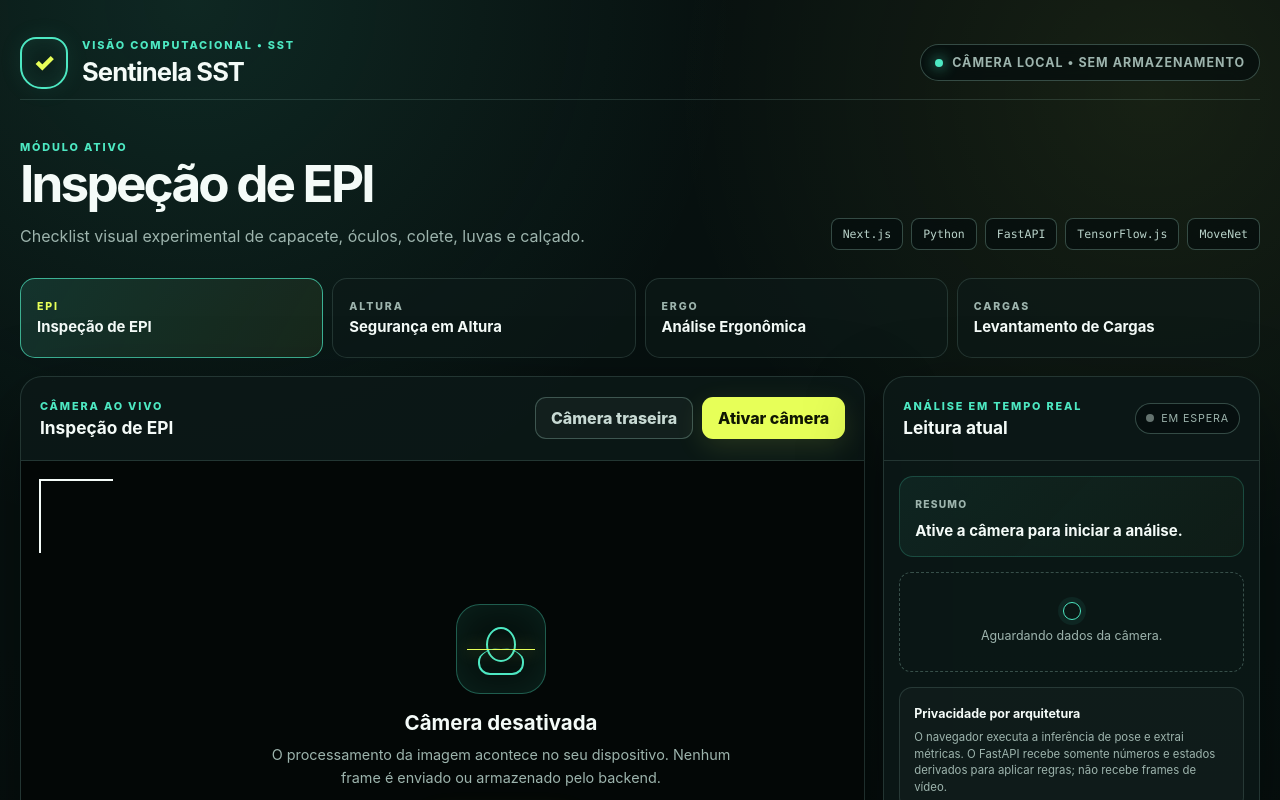
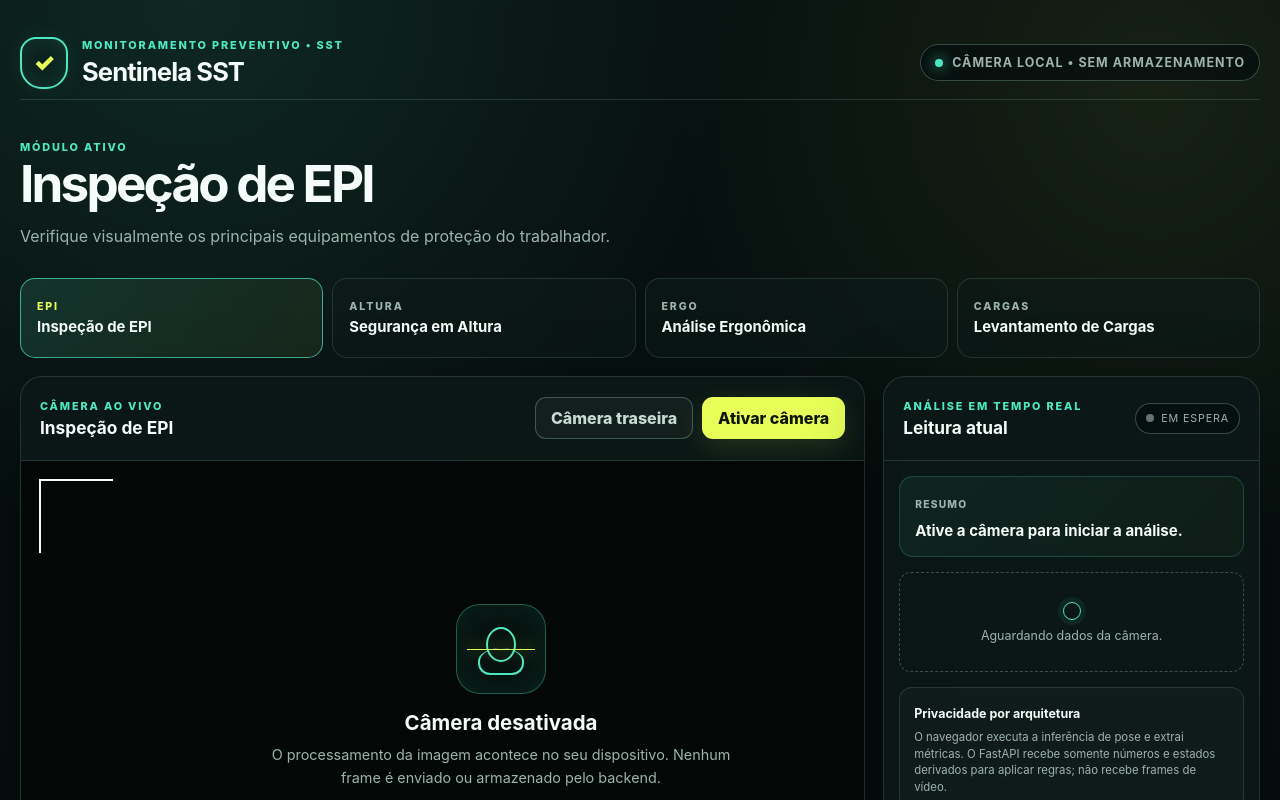
Before and after one commit to leoo1992/sentinela-sst, a Next.js app: page / in a window 1280 px wide. Shown: the top 800 px of the page. Built offline with nearby package versions, Linux system fonts and the light colour scheme.

Commit message:
feat: adapta interface para profissional de segurança do trabalho

```diff
--- a/components/SentinelaApp.tsx
+++ b/components/SentinelaApp.tsx
@@ -5,10 +5,10 @@ import VisionCamera from './VisionCamera';
 import type { ModuleId } from '@/lib/types';
 
 const modules: Array<{ id: ModuleId; label: string; eyebrow: string; description: string }> = [
-  { id: 'epi', label: 'Inspeção de EPI', eyebrow: 'EPI', description: 'Checklist visual experimental de capacete, óculos, colete, luvas e calçado.' },
-  { id: 'altura', label: 'Segurança em Altura', eyebrow: 'ALTURA', description: 'Pessoa, capacete e proximidade com uma zona virtual de borda.' },
-  { id: 'ergonomia', label: 'Análise Ergonômica', eyebrow: 'ERGO', description: 'Pose, ângulos corporais, inclinação de tronco, pescoço e assimetrias.' },
-  { id: 'cargas', label: 'Levantamento de Cargas', eyebrow: 'CARGAS', description: 'Fase do movimento, flexão de tronco, joelhos e assimetria corporal.' },
+  { id: 'epi', label: 'Inspeção de EPI', eyebrow: 'EPI', description: 'Verifique visualmente os principais equipamentos de proteção do trabalhador.' },
+  { id: 'altura', label: 'Segurança em Altura', eyebrow: 'ALTURA', description: 'Acompanhe a aproximação do trabalhador de uma área de risco e a presença de capacete.' },
+  { id: 'ergonomia', label: 'Análise Ergonômica', eyebrow: 'ERGO', description: 'Observe postura, inclinação do tronco, pescoço, joelhos e possíveis assimetrias.' },
+  { id: 'cargas', label: 'Levantamento de Cargas', eyebrow: 'CARGAS', description: 'Acompanhe a postura durante o levantamento e identifique movimentos que exigem atenção.' },
 ];
 
 export default function SentinelaApp() {
@@ -20,7 +20,7 @@ export default function SentinelaApp() {
       <header className="topbar">
         <div className="brand">
           <span className="brandShield" aria-hidden="true"><span className="brandCheck">✓</span></span>
-          <div><p className="brandKicker">VISÃO COMPUTACIONAL • SST</p><h1>Sentinela SST</h1></div>
+          <div><p className="brandKicker">MONITORAMENTO PREVENTIVO • SST</p><h1>Sentinela SST</h1></div>
         </div>
         <div className="privacyPill"><span className="privacyDot" />câmera local • sem armazenamento</div>
       </header>
@@ -30,9 +30,6 @@ export default function SentinelaApp() {
           <p className="sectionKicker">MÓDULO ATIVO</p>
           <h2>{active.label}</h2>
           <p>{active.description}</p>
-        </div>
-        <div className="stackPills" aria-label="Tecnologias">
-          <span>Next.js</span><span>Python</span><span>FastAPI</span><span>TensorFlow.js</span><span>MoveNet</span>
         </div>
       </section>
 
```
